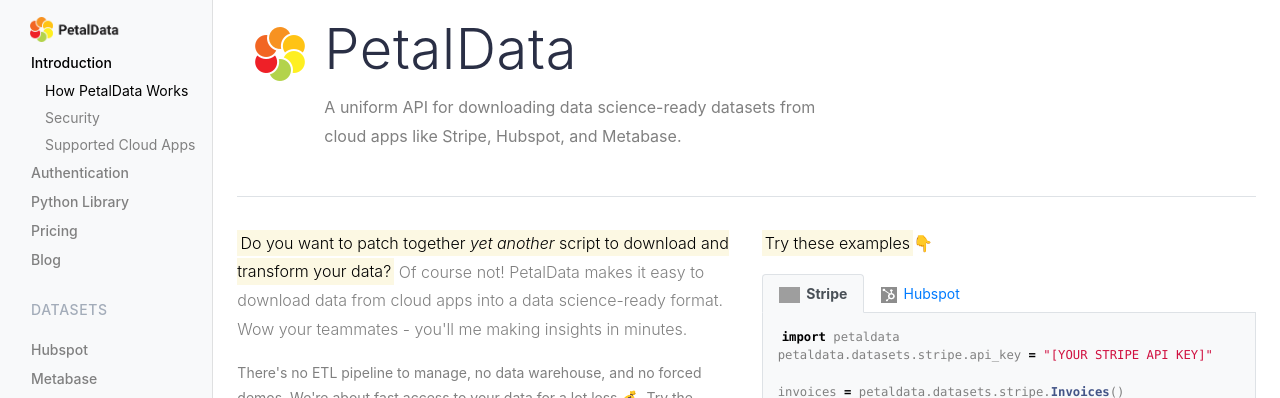
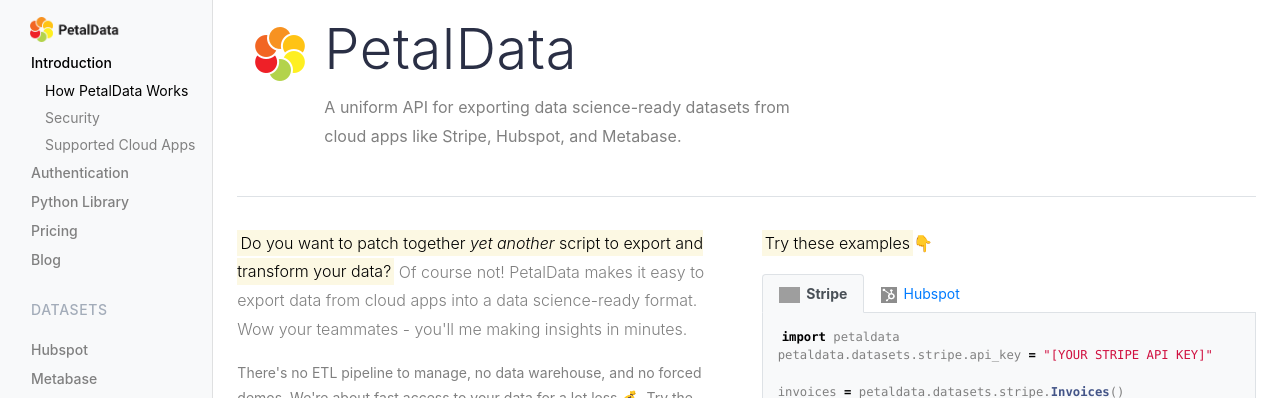
Before and after one commit to petaldata/petaldata.app, a Jekyll site: the page built from index.html, in a window 1280 px wide and 900 px high. Shown: the top 398 px of the window. Built offline with Jekyll 4.4.1, drawn with Linux system fonts in a browser that asks for light colours; nearby versions of some CDN libraries; grey boxes are pictures that could not be loaded.

Commit message:
Download => Export

```diff
--- a/_datasets/hubspot.html
+++ b/_datasets/hubspot.html
@@ -3,7 +3,7 @@
 title: Hubspot Dataset
 toc_title: Hubspot
 logo_file: datasets/hubspot.png
-description: Download your Hubspot data into Pandas Dataframes. Quickly make insights from your CRM data.
+description: Export your Hubspot data into Pandas Dataframes. Quickly make insights from your CRM data.
 ---
 
 {% include jumbotron.html %}
--- a/_datasets/stripe.html
+++ b/_datasets/stripe.html
@@ -2,7 +2,7 @@
 layout: dataset_show
 title: Stripe Dataset
 toc_title: Stripe
-description: Download your Stripe data into Pandas Dataframes. Analyzing your revenue metrics has never been easier.
+description: Export your Stripe data into Pandas Dataframes. Analyzing your revenue metrics has never been easier.
 logo_file: datasets/stripe.jpg
 ---
 
--- a/index.html
+++ b/index.html
@@ -1,8 +1,8 @@
 ---
 layout: dataset_show
-title: Download data science-ready data from your cloud apps ~ PetalData
+title: Export data science-ready data from your cloud apps ~ PetalData
 toc_title: Introduction
-description: A uniform API for downloading data science-ready datasets from cloud apps like Stripe, Hubspot, and Metabase.
+description: A uniform API for exporting data science-ready datasets from cloud apps like Stripe, Hubspot, and Metabase.
 logo_file: petaldata_logo.png
 order: 1
 ---
@@ -27,7 +27,7 @@
 <div class="container">
   <div class="row">
     <div class="col">
-      <p class="lead"><mark>Do you want to patch together <em>yet another</em> script to download and transform your data?</mark> Of course not! PetalData makes it easy to download data from cloud apps into a data science-ready format. Wow your teammates - you'll me making insights in minutes.</p>
+      <p class="lead"><mark>Do you want to patch together <em>yet another</em> script to export and transform your data?</mark> Of course not! PetalData makes it easy to export data from cloud apps into a data science-ready format. Wow your teammates - you'll me making insights in minutes.</p>
 
       <p class="">
         There's no ETL pipeline to manage, no data warehouse, and no forced demos. We're about fast access to your data for a lot less 💰.
```
